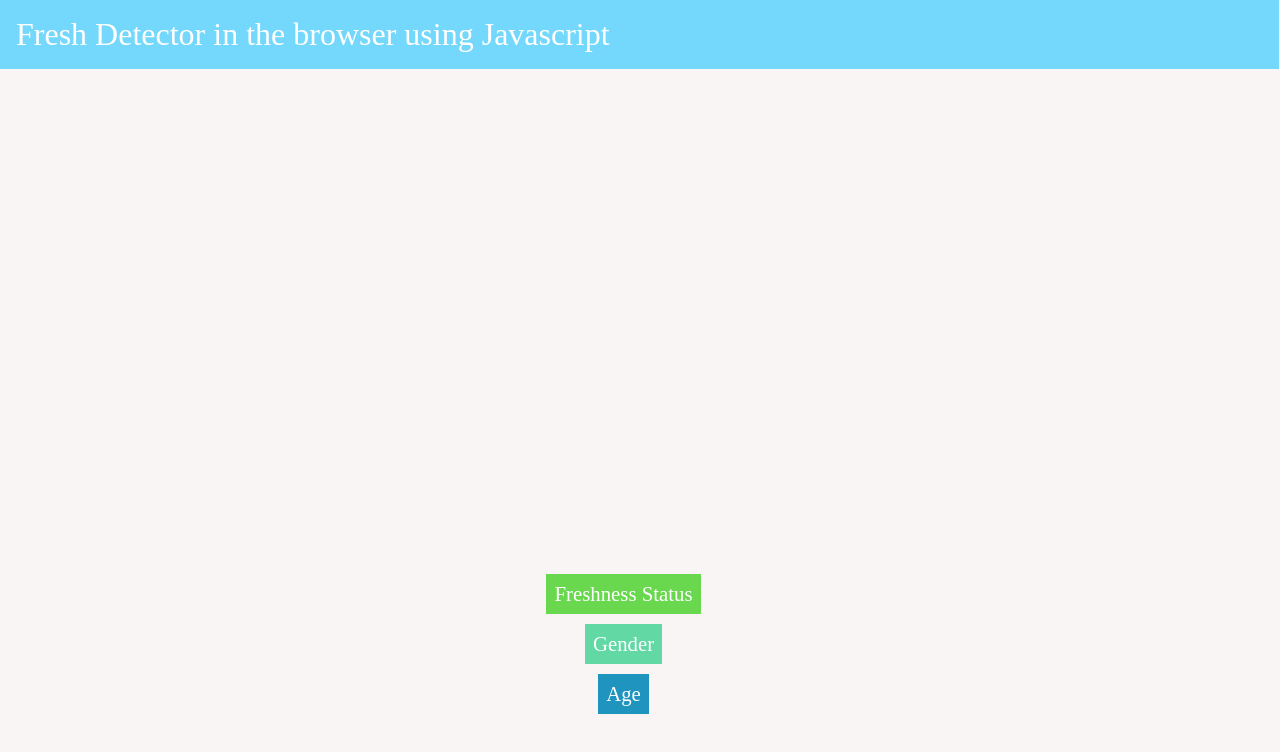
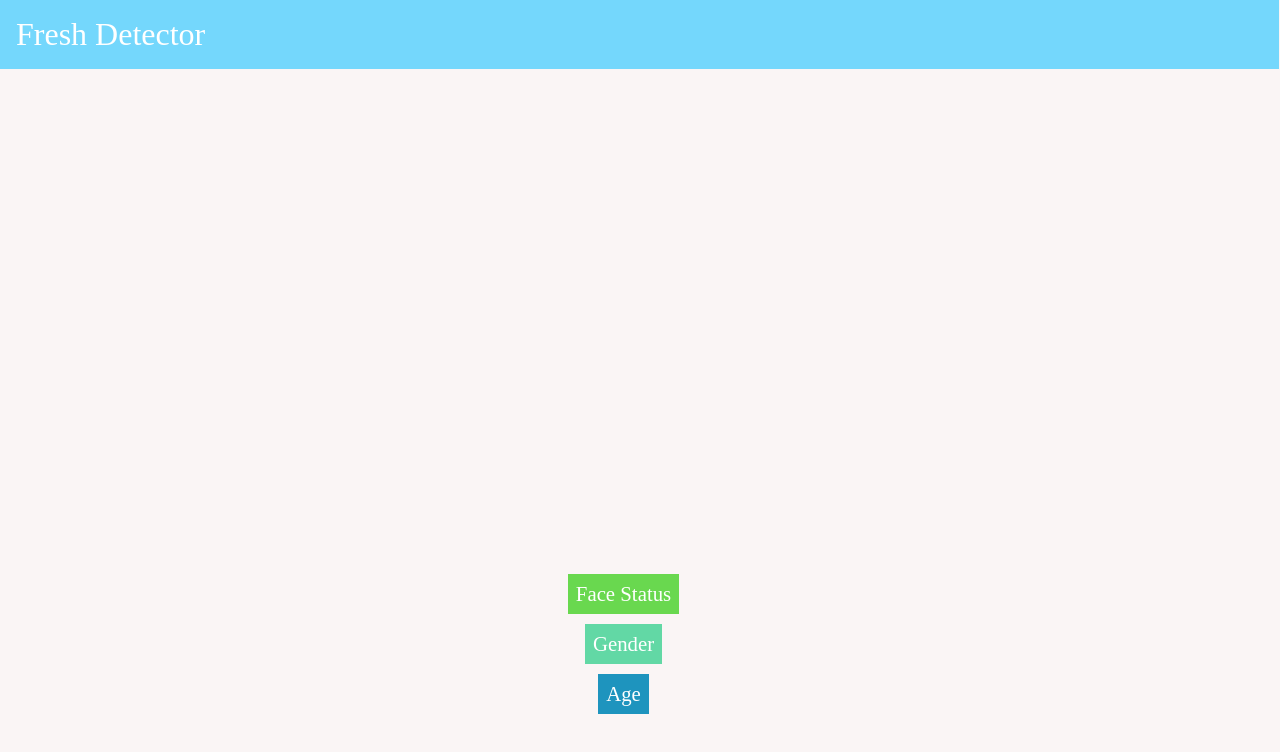
Before and after one commit to akashikurokage/haggarddetector, a plain HTML site: page index.html in a window 1280 px wide. Drawn offline with Linux system fonts and the light colour scheme; no server answers.

Commit message:
Update index.html

```diff
--- a/index.html
+++ b/index.html
@@ -4,16 +4,16 @@
     <meta charset="UTF-8" />
     <meta name="viewport" content="width=device-width, initial-scale=1.0" />
     <meta http-equiv="X-UA-Compatible" content="ie=edge" />
-    <title>Fresh Detection</title>
+    <title>Haggard Detection</title>
     <link rel="stylesheet" href="css/style.css" />
   </head>
   <body>
-    <header>Fresh Detector in the browser using Javascript</header>
+    <header>Fresh Detector</header>
     <div class="container">
       <video id="video" height="500" width="500" autoplay muted></video>
     </div>
     <div class="result-container">
-      <div id="emotion">Freshness Status</div>
+      <div id="emotion">Face Status</div>
       <div id="gender">Gender</div>
       <div id="age">Age</div>
     </div>
```
